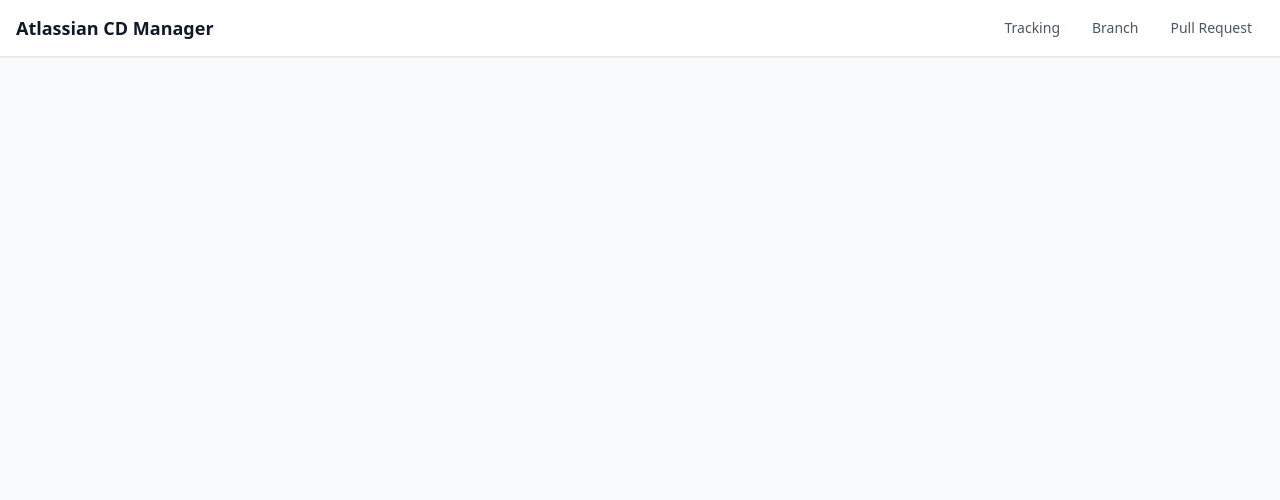
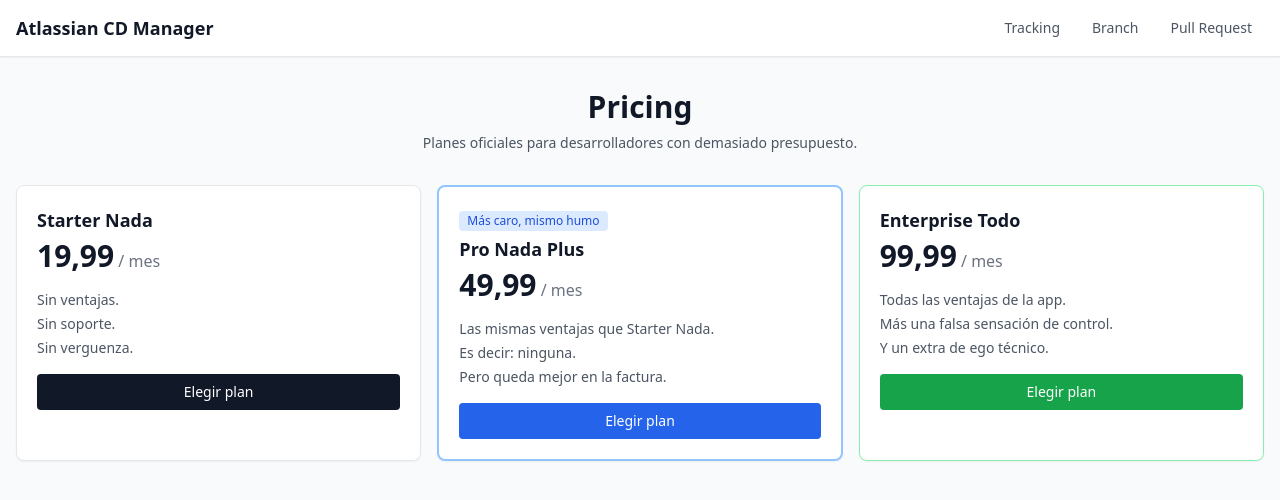
Before and after one commit to asantanao89/atlassian-cd-manager, a Vue app in the folder client/: page /pricing in a window 1280 px wide. Shown: the top 500 px of the page. Built offline with nearby package versions, Linux system fonts and the light colour scheme; no server answers; what @tanstack/vue-query would draw is missing.

Commit message:
CDPM-00 :: feat: add pricing page route and view
Co-authored-by: Cursor <cursoragent@cursor.com>

```diff
--- a/client/src/router/index.ts
+++ b/client/src/router/index.ts
@@ -5,6 +5,7 @@ import HistoricView from '../views/HistoricView.vue'
 import TimerView from '../views/TimerView.vue'
 import BranchView from '../views/BranchView.vue'
 import PullRequestView from '../views/PullRequestView.vue'
+import PricingView from '../views/PricingView.vue'
 
 const router = createRouter({
   history: createWebHistory(),
@@ -49,6 +50,11 @@ const router = createRouter({
       name: 'pull-request',
       component: PullRequestView,
     },
+    {
+      path: '/pricing',
+      name: 'pricing',
+      component: PricingView,
+    },
   ],
 })
 
--- /dev/null
+++ b/client/src/views/PricingView.vue
@@ -0,0 +1,72 @@
+<template>
+  <div class="max-w-screen-xl mx-auto px-4 py-8 space-y-8">
+    <div class="text-center space-y-2">
+      <h1 class="text-3xl font-bold text-gray-900">Pricing</h1>
+      <p class="text-sm text-gray-600">
+        Planes oficiales para desarrolladores con demasiado presupuesto.
+      </p>
+    </div>
+
+    <div class="grid grid-cols-1 md:grid-cols-3 gap-4">
+      <article class="bg-white border border-gray-200 rounded-lg p-5 shadow-sm space-y-4">
+        <header class="space-y-1">
+          <h2 class="text-lg font-semibold text-gray-900">Starter Nada</h2>
+          <p class="text-3xl font-bold text-gray-900">
+            19,99<span class="text-base font-medium text-gray-500"> / mes</span>
+          </p>
+        </header>
+
+        <ul class="text-sm text-gray-600 space-y-1">
+          <li>Sin ventajas.</li>
+          <li>Sin soporte.</li>
+          <li>Sin verguenza.</li>
+        </ul>
+
+        <button class="w-full px-3 py-2 text-sm rounded bg-gray-900 text-white hover:bg-black transition-colors">
+          Elegir plan
+        </button>
+      </article>
+
+      <article class="bg-white border-2 border-blue-300 rounded-lg p-5 shadow-sm space-y-4">
+        <header class="space-y-1">
+          <p class="inline-flex text-xs px-2 py-0.5 rounded bg-blue-100 text-blue-700 font-medium">
+            Más caro, mismo humo
+          </p>
+          <h2 class="text-lg font-semibold text-gray-900">Pro Nada Plus</h2>
+          <p class="text-3xl font-bold text-gray-900">
+            49,99<span class="text-base font-medium text-gray-500"> / mes</span>
+          </p>
+        </header>
+
+        <ul class="text-sm text-gray-600 space-y-1">
+          <li>Las mismas ventajas que Starter Nada.</li>
+          <li>Es decir: ninguna.</li>
+          <li>Pero queda mejor en la factura.</li>
+        </ul>
+
+        <button class="w-full px-3 py-2 text-sm rounded bg-blue-600 text-white hover:bg-blue-700 transition-colors">
+          Elegir plan
+        </button>
+      </article>
+
+      <article class="bg-white border border-green-300 rounded-lg p-5 shadow-sm space-y-4">
+        <header class="space-y-1">
+          <h2 class="text-lg font-semibold text-gray-900">Enterprise Todo</h2>
+          <p class="text-3xl font-bold text-gray-900">
+            99,99<span class="text-base font-medium text-gray-500"> / mes</span>
+          </p>
+        </header>
+
+        <ul class="text-sm text-gray-600 space-y-1">
+          <li>Todas las ventajas de la app.</li>
+          <li>Más una falsa sensación de control.</li>
+          <li>Y un extra de ego técnico.</li>
+        </ul>
+
+        <button class="w-full px-3 py-2 text-sm rounded bg-green-600 text-white hover:bg-green-700 transition-colors">
+          Elegir plan
+        </button>
+      </article>
+    </div>
+  </div>
+</template>
```
